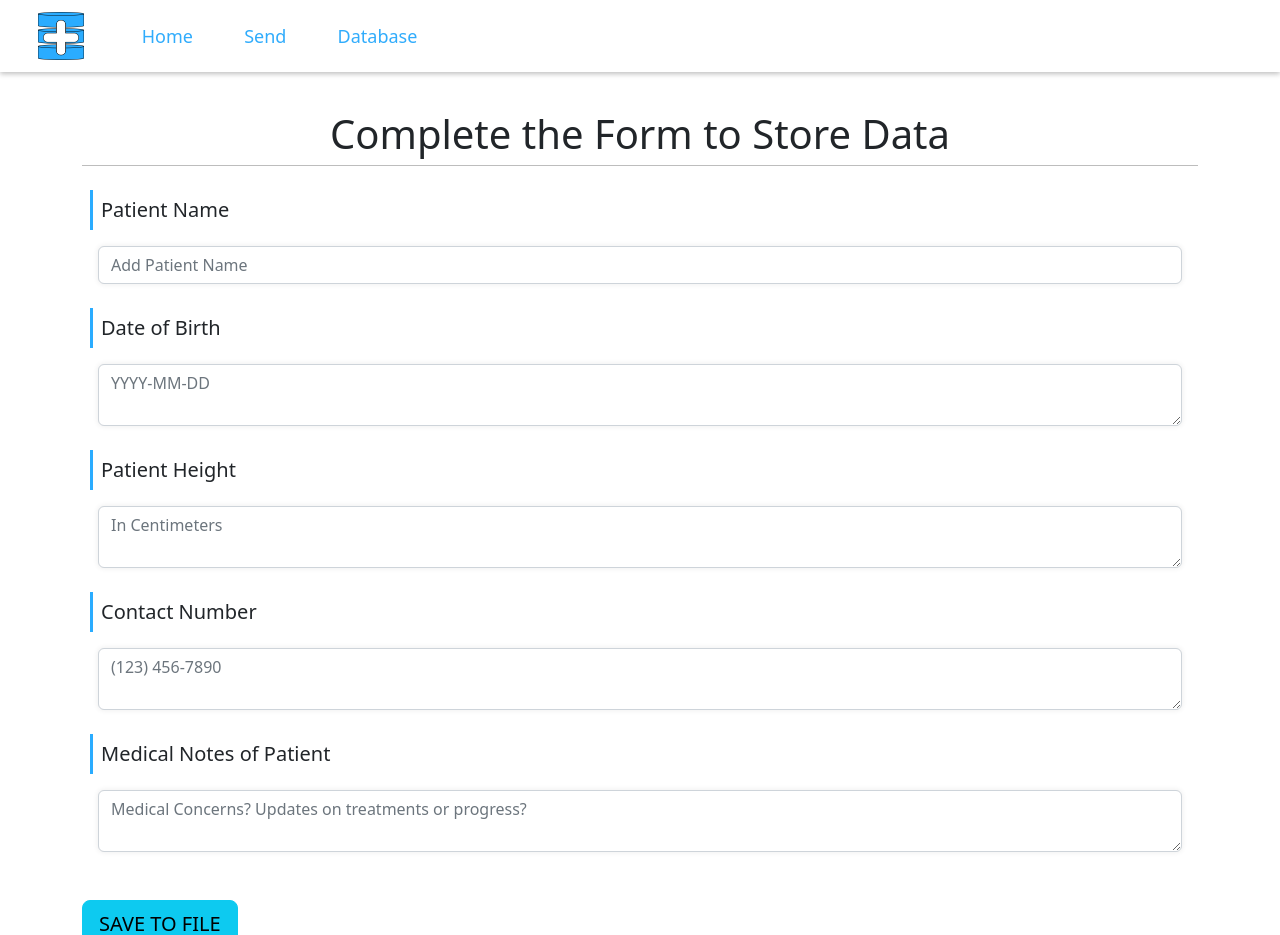
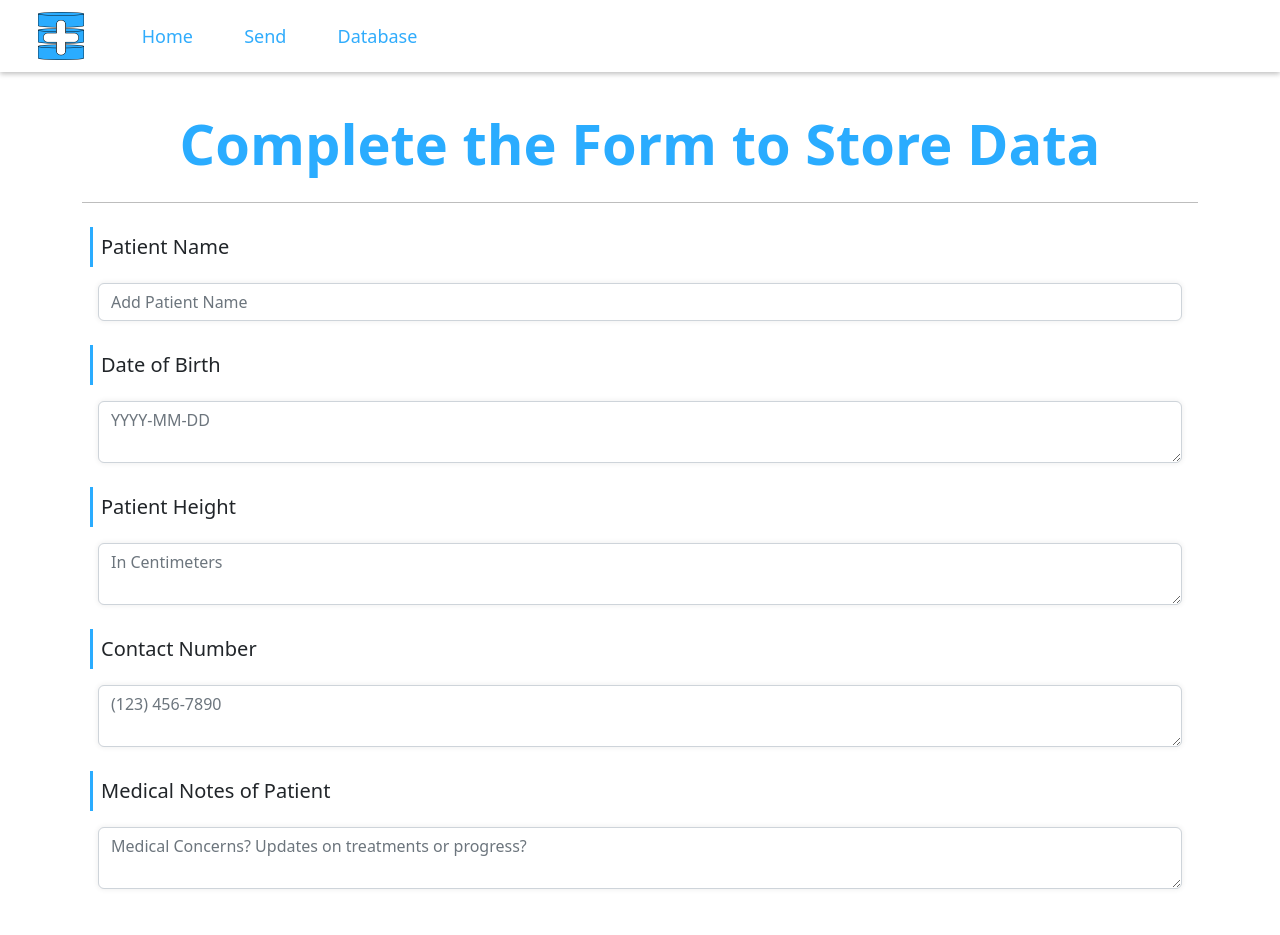
Before and after one commit to coderpr0grammer/healthbase, a React (Create React App) app: page /send in a window 1280 px wide. Shown: the top 935 px of the page. Built offline with nearby package versions, Linux system fonts and the light colour scheme.

Commit message:
added animation on send page

```diff
--- a/src/Pages/Send.css
+++ b/src/Pages/Send.css
@@ -10,25 +10,48 @@
   box-shadow:0 0 5px 1px rgba(0,0,0,0.06);
 }
 
-.inputSiteButton {
-    border: 0px;
+#unique-btn {
+    border: none;
     margin-top: 4vh;
+    color: #f7f7f7;
     line-height: 8vh;
     padding: 0.03vw 4vw 0.03vw 4vw;
-    background-color: #f0f0f0;
+    background-color: #2AACFF;
 
     font-size: 3vh;
     text-decoration: none;
     font-weight: 700;
 
-    color: white;
-    display: flex;
-    justify-content: center;
+    transition: ease-out 0.3s;
+    outline: none;
+    position: relative;
+    z-index: 1;
+
 }
 
-.inputSiteButton:hover {
-    background-color: #f0f0f0;
-    color: #f0f0f0;
+#unique-btn:hover {
+    color: #f7f7f7;
+    cursor: pointer;
+}
+
+#unique-btn:before{
+    transition: 0.5s all ease;
+    position: absolute;
+    top: 0;
+    left: 50%;
+    right: 50%;
+    bottom: 0;
+    opacity: 0;
+    content: "";
+    background: rgb(42, 172, 112);
+}
+
+#unique-btn:hover:before{
+    transition: 0.5s all ease;
+    left: 0;
+    right: 0;
+    opacity: 1;
+    z-index: -1;
 }
 
 .mainHeader{
@@ -37,9 +60,13 @@
     text-align: center;
     padding: 0.8vh;
     border-bottom: 1px solid #BDBDBD;
-    /* border-style: solid;
-    border-color: #2da2ed;
-    border-width: thick; */
+
+    font-style: normal;
+    font-weight: 700;
+    font-size: 3.5rem;
+    padding-bottom: 3vh;
+
+    color: #2AACFF;
 
 }
 
--- a/src/Pages/Send.jsx
+++ b/src/Pages/Send.jsx
@@ -60,7 +60,7 @@ function Send(){
                     </div>
 
                     <div>
-                    <button onClick={handleClick} className="inputSiteButton btn btn-lg btn-info">SAVE TO FILE</button>
+                    <button onClick={handleClick} id='unique-btn' className="inputSiteButton">SAVE TO FILE</button>
                     </div>
                 </form>
             </div>
```
